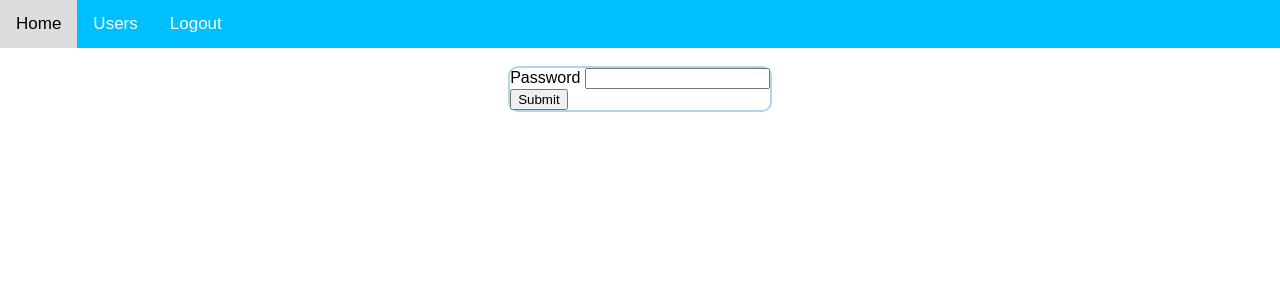
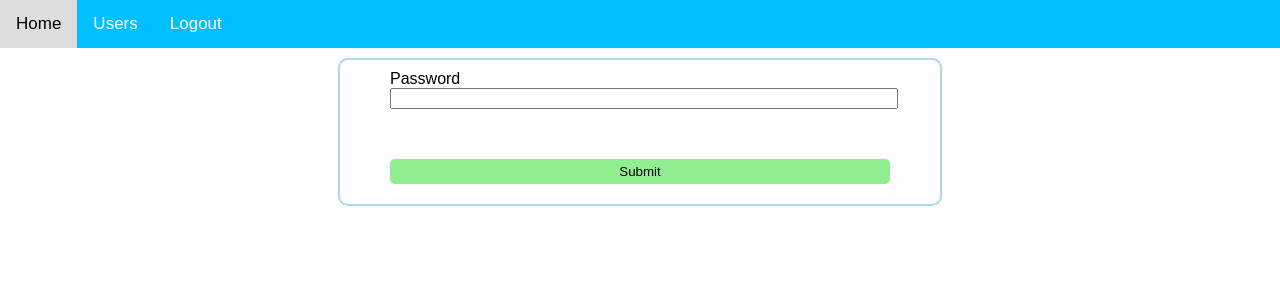
Before and after one commit to Adyrem/RogueLikeUnity, a PHP site: page /index.php?site=login in a window 1280 px wide. Shown: the top 300 px of the page. Run offline with PHP 8.4, Linux system fonts and the light colour scheme; the visitor is signed in with stand-in values (Sample User, id 1).

Commit message:
Styled some shyte

```diff
--- a/index.php
+++ b/index.php
@@ -27,6 +27,14 @@ if (isset($_GET['site']))
             if(confirm("Ausloggen?"))
             {
                 window.location.href = "index.php?status=logout";
+            }
+        }
+        function burger() {
+            var x = document.getElementById("myTopnav");
+            if (x.className === "topnav") {
+                x.className += " responsive";
+            } else {
+                x.className = "topnav";
             }
         }
     </script>
--- a/login.php
+++ b/login.php
@@ -9,11 +9,11 @@
 ?>
 
 <div class="content">
-    <br>
     <Form method="post">
         <label for="Password">Password</label>
-        <input name="Password" type="password">
         <br>
-        <button type="submit" >Submit</button>
+        <input name="Password" id="Password" type="password">
+        <br>
+        <button type="submit" style="margin-top: 50px;" >Submit</button>
     </Form>
 </div>
--- a/main.css
+++ b/main.css
@@ -41,6 +41,14 @@ body {
         float: right;
         display: block;
     }
+
+    .content {
+        width: 80% !important;
+    }
+
+    form {
+        padding: 10px 10%;
+    }
 }
 
 @media screen and (max-width: 600px) {
@@ -59,27 +67,46 @@ body {
         display: block;
         text-align: left;
     }
+
 }
 
-#btn {
+#bigBtn {
     background: red;
     color: white;
     border: 2px solid black;
-    box-shadow: 0px 10px darkred;
+    box-shadow: 0 10px darkred;
     border-radius: 100%;
     width: 200px;
     height: 200px;
     font-size: 60px;
 }
 
+button
+{
+    background-color: lightgreen;
+    border: 0 solid black;
+    border-radius: 5px;
+    width: 100%;
+    height: 25px;
+}
+
 .content {
     display: flex;
     flex-direction: column;
     align-items: center;
+    width: 500px;
+    margin: auto;
+    margin-top: 10px;
 }
 
 form {
     border: 2px solid lightblue;
     border-radius: 10px;
+    width: 100%;
+    padding: 10px 10% 20px 10%;
+}
 
+form > *
+{
+    width: 100%;
 }
```
Also changed, not shown: home.php (+7 -17 lines).
